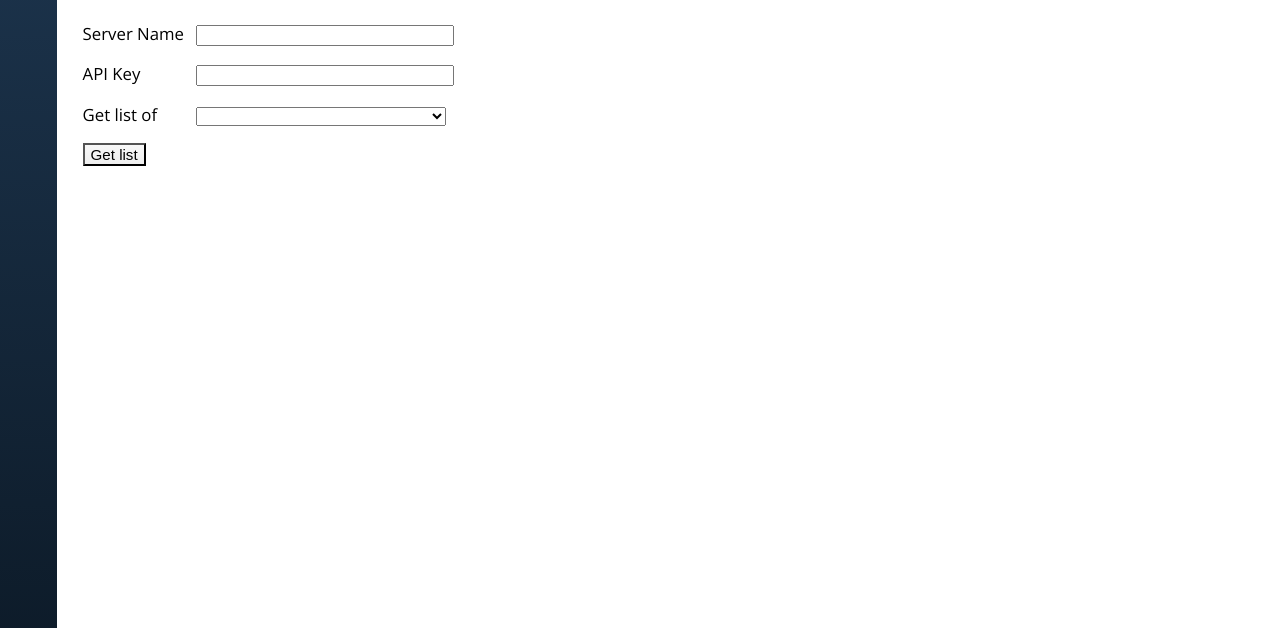
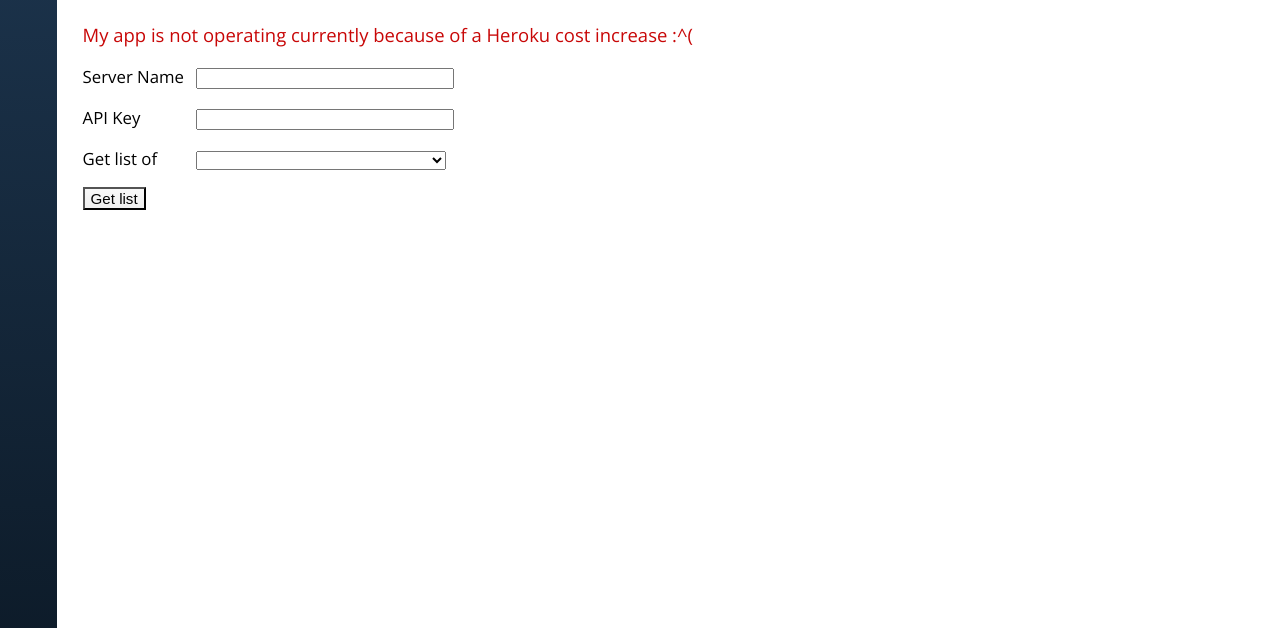
Before and after one commit to andrewgreenhill/GetAPEMobileInfo, a website with bundled scripts: page index.html in a window 1280 px wide. Shown: the part 172-800 px from the top of the page. Built offline with nearby package versions, Linux system fonts and the light colour scheme.

Commit message:
Not-operating notification

```diff
--- a/index.html
+++ b/index.html
@@ -48,6 +48,7 @@
         <em><p id="versionDisplay"></p></em>
       </header>
       <main>
+        <p class="systemNotificationText">My app is not operating currently because of a Heroku cost increase :^(</p>
         <p class="hidden"><em>Placeholder</em> for explanation and instructions...</p>
         <!-- <form style="padding: 0; margin: 0px;" action="" method="post"> -->
         <label for="siteName" class="label105">Server Name</label>
--- a/src/GetAPEMobileInfo.css
+++ b/src/GetAPEMobileInfo.css
@@ -220,6 +220,11 @@ main {
   color: rgb(200, 19, 19);
 }
 
+.systemNotificationText {
+  color: rgb(200, 7, 7);
+  font-size: 1.1em;
+}
+
 .optionsBox {
   margin-left: -5px;
   padding-left: 5px;
```
